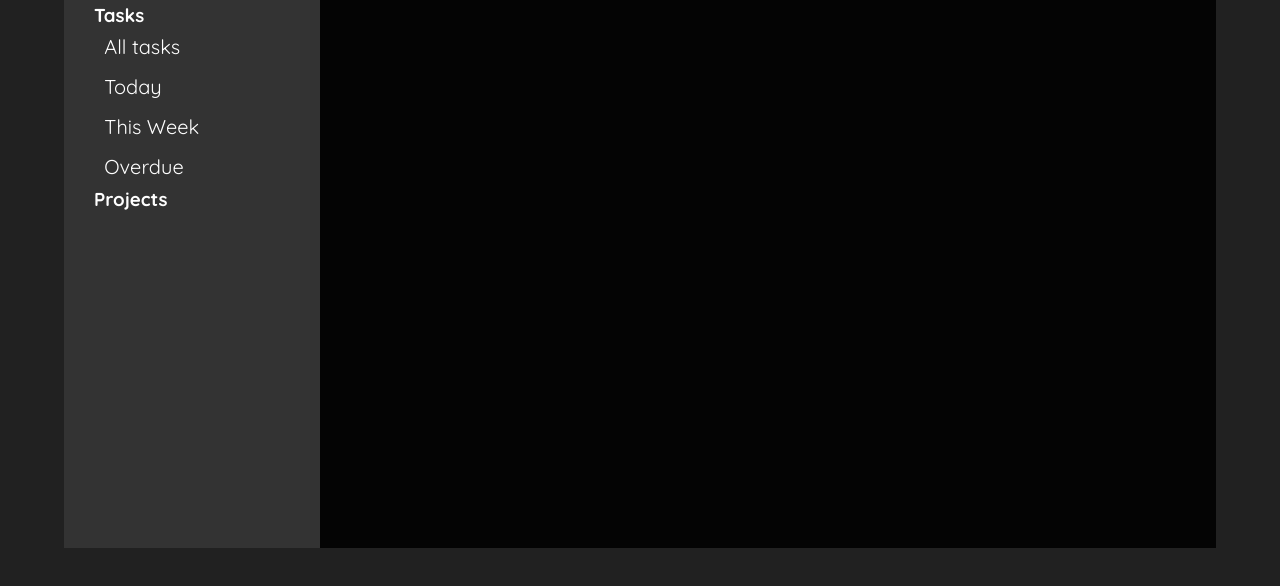
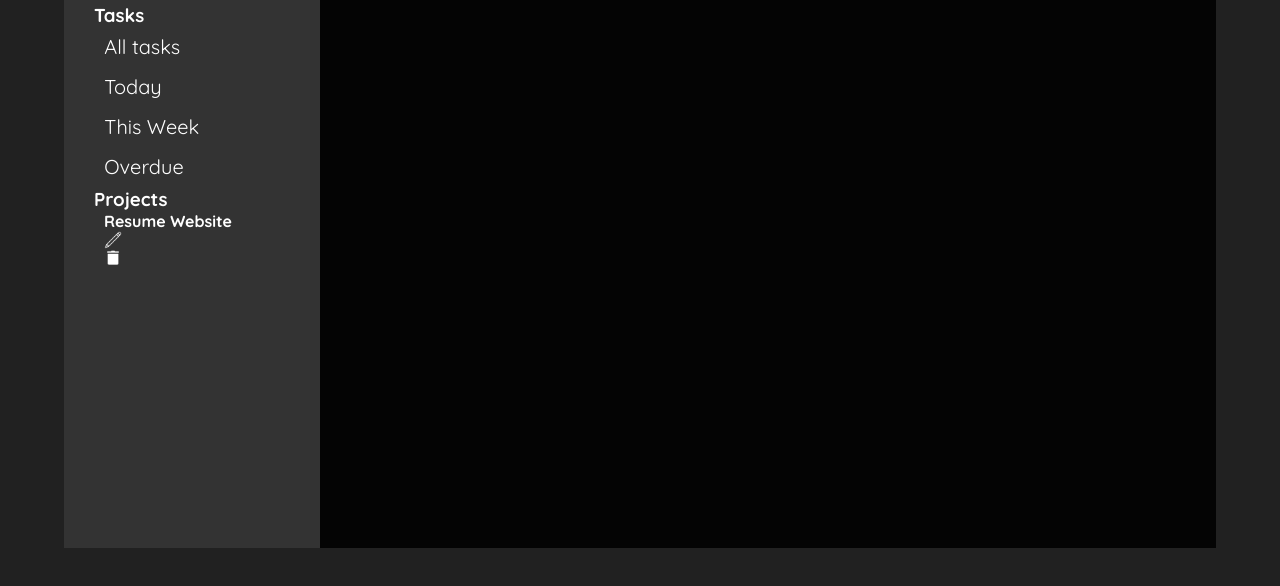
Before and after one commit to daanniill/todo-list, a website built with webpack: page src/template.html in a window 1280 px wide. Shown: the part 172-758 px from the top of the page. Built offline with nearby package versions, Linux system fonts and the light colour scheme; a web font is replaced by a local one.

Commit message:
working on projects side bar, implementing little project card

```diff
--- a/src/styles.css
+++ b/src/styles.css
@@ -83,3 +83,15 @@ h1 {
 #sidebar div {
     margin-left: 10px;
 }
+
+/* SIDEBAR PROJECT CARDS */
+
+.proj_side {
+    width: 90%;
+    display: grid;
+    grid-template-columns: 2fr;
+}
+
+.proj_side img {
+    height: 18px;
+}
--- a/src/template.html
+++ b/src/template.html
@@ -25,6 +25,12 @@
             </div>
             <div class="projects">
                 <h3>Projects</h3>
+                <div class="proj_side">
+                    <h4>Resume Website</h4>
+                    <img id="edit_icon" src="./assets/edit.png">
+                    <img id="delete_icon" src="./assets/delete.png">
+                </div>
+
             </div>
         </div>
     </main>
```
Also changed, not shown: src/assets/delete.png (added), src/assets/edit.png (added).
